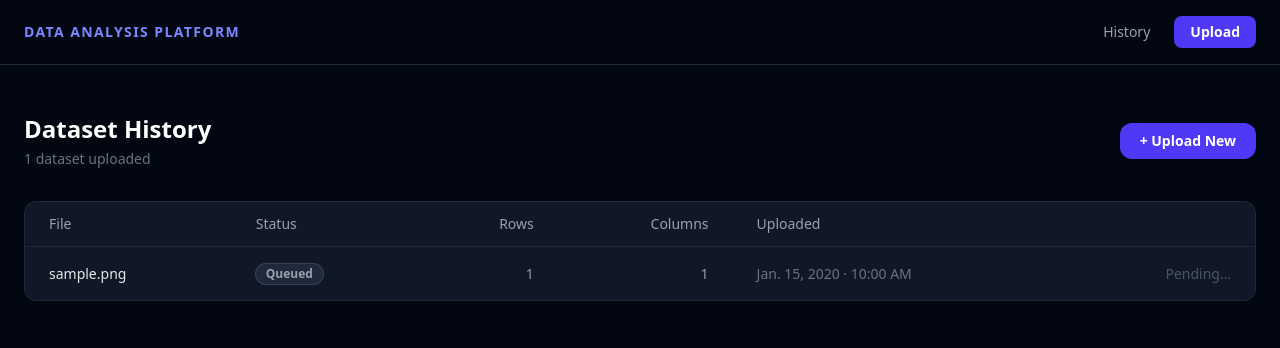
After one commit to alimustafa0/data-analysis-platform, a Django app: page /analysis/ in a window 1280 px wide. The commit adds this page. Shown: the top 348 px of the page. Run offline with Django 5.2, Linux system fonts and the light colour scheme; tables that the repository leaves empty hold one stand-in row (values such as "Sample post"); style sheets or scripts are compiled from the project's sources; parts of the project's set-up code (start-up, migrations or seed data) failed here and were passed over.

Commit message:
feat: add dataset history page and global navigation

```diff
--- a/apps/analysis/urls.py
+++ b/apps/analysis/urls.py
@@ -7,5 +7,7 @@ from . import views
 app_name: str = "analysis"
 
 urlpatterns = [
+    path("", views.dataset_list, name="list"),
     path("upload/", views.upload, name="upload"),
+    path("<uuid:pk>/", views.result, name="result"),
 ]
--- a/apps/analysis/views.py
+++ b/apps/analysis/views.py
@@ -2,8 +2,11 @@
 Views for the analysis app.
 """
 
+import uuid
+from pathlib import Path
+
 from django.http import HttpRequest, HttpResponse
-from django.shortcuts import redirect, render
+from django.shortcuts import get_object_or_404, redirect, render
 from django.views.decorators.http import require_http_methods
 
 from .forms import DatasetUploadForm
@@ -11,11 +14,22 @@ from .models import Dataset
 from .tasks import process_dataset
 
 
+def _format_file_size(size_bytes: int | None) -> str:
+    """Convert a raw byte count to a human-readable string."""
+    if not size_bytes:
+        return "—"
+    if size_bytes < 1024:
+        return f"{size_bytes} B"
+    if size_bytes < 1024 * 1024:
+        return f"{size_bytes / 1024:.1f} KB"
+    return f"{size_bytes / (1024 * 1024):.1f} MB"
+
+
 @require_http_methods(["GET", "POST"])
 def upload(request: HttpRequest) -> HttpResponse:
     """
     GET  — render the upload form.
-    POST — validate, save, dispatch background task, redirect.
+    POST — validate, persist, dispatch task, redirect to results.
     """
     if request.method == "POST":
         form = DatasetUploadForm(request.POST, request.FILES)
@@ -29,12 +43,68 @@ def upload(request: HttpRequest) -> HttpResponse:
             dataset.file = uploaded_file
             dataset.save()
 
-            # Dispatch to Celery — returns immediately, never blocks the view.
             process_dataset.delay(str(dataset.pk))
 
-            return redirect("analysis:upload")
+            # Redirect immediately — the result page handles the processing state.
+            return redirect("analysis:result", pk=dataset.pk)
 
     else:
         form = DatasetUploadForm()
 
     return render(request, "analysis/upload.html", {"form": form})
+
+
+@require_http_methods(["GET"])
+def result(request: HttpRequest, pk: uuid.UUID) -> HttpResponse:
+    """
+    Render the full analysis results dashboard.
+
+    Chart payloads are built here — the template stays logic-free and
+    only renders what it receives. Plotly consumes the JSON client-side.
+    """
+    dataset = get_object_or_404(Dataset, pk=pk)
+    analysis_result = getattr(dataset, "result", None)
+
+    # Build categorical chart payloads.
+    categorical_charts: list[dict] = []
+    if analysis_result and analysis_result.categorical_stats:
+        for col, stats in analysis_result.categorical_stats.items():
+            categorical_charts.append(
+                {
+                    "column": col,
+                    "cardinality": stats["cardinality"],
+                    "values": [item["value"] for item in stats["top_values"]],
+                    "counts": [item["count"] for item in stats["top_values"]],
+                }
+            )
+
+    # Build numeric chart payloads.
+    numeric_charts: list[dict] = []
+    if analysis_result and analysis_result.numeric_stats:
+        for col, stats in analysis_result.numeric_stats.items():
+            numeric_charts.append({"column": col, "stats": stats})
+
+    return render(
+        request,
+        "analysis/result.html",
+        {
+            "dataset": dataset,
+            "result": analysis_result,
+            "file_size": _format_file_size(dataset.file_size_bytes),
+            "categorical_charts": categorical_charts,
+            "numeric_charts": numeric_charts,
+            "numeric_stat_keys": ["count", "mean", "std", "min", "25%", "50%", "75%", "max"],
+            "overview_stats": [
+                ("Rows", f"{analysis_result.row_count:,}" if analysis_result else "—"),
+                ("Columns", analysis_result.column_count if analysis_result else "—"),
+                ("File size", _format_file_size(dataset.file_size_bytes)),
+                ("Duplicate rows", analysis_result.duplicate_row_count if analysis_result else "—"),
+            ],
+        },
+    )
+
+@require_http_methods(["GET"])
+def dataset_list(request: HttpRequest) -> HttpResponse:
+    """Render a history of all uploaded datasets."""
+    datasets = Dataset.objects.all()  # Already ordered by -created_at via Meta.
+    return render(request, "analysis/list.html", {"datasets": datasets})
--- /dev/null
+++ b/templates/analysis/list.html
@@ -0,0 +1,108 @@
+{% extends "base.html" %}
+
+{% block title %}History — Data Analysis Platform{% endblock %}
+
+{% block content %}
+<div class="mb-8 flex items-center justify-between">
+    <div>
+        <h1 class="text-2xl font-bold text-white">Dataset History</h1>
+        <p class="mt-1 text-sm text-gray-500">
+            {{ datasets.count }} dataset{{ datasets.count|pluralize }} uploaded
+        </p>
+    </div>
+    <a href="{% url 'analysis:upload' %}"
+       class="rounded-xl bg-indigo-600 px-5 py-2 text-sm font-semibold text-white shadow-lg hover:bg-indigo-500 transition">
+        + Upload New
+    </a>
+</div>
+
+{% if not datasets %}
+{# ── Empty state ───────────────────────────────────────────────────────────── #}
+<div class="rounded-xl border border-gray-800 bg-gray-900 px-6 py-20 text-center">
+    <p class="text-lg font-semibold text-white">No datasets yet</p>
+    <p class="mt-2 text-sm text-gray-500">Upload your first dataset to get started.</p>
+    <a href="{% url 'analysis:upload' %}"
+       class="mt-6 inline-block rounded-lg bg-indigo-600 px-5 py-2 text-sm font-semibold text-white hover:bg-indigo-500 transition">
+        Upload a Dataset
+    </a>
+</div>
+
+{% else %}
+{# ── Dataset table ─────────────────────────────────────────────────────────── #}
+<div class="overflow-hidden rounded-xl border border-gray-800 bg-gray-900">
+    <table class="w-full text-sm">
+        <thead>
+            <tr class="border-b border-gray-800">
+                <th class="px-6 py-3 text-left font-medium text-gray-400">File</th>
+                <th class="px-6 py-3 text-left font-medium text-gray-400">Status</th>
+                <th class="px-6 py-3 text-right font-medium text-gray-400">Rows</th>
+                <th class="px-6 py-3 text-right font-medium text-gray-400">Columns</th>
+                <th class="px-6 py-3 text-left font-medium text-gray-400">Uploaded</th>
+                <th class="px-6 py-3"></th>
+            </tr>
+        </thead>
+        <tbody class="divide-y divide-gray-800">
+            {% for ds in datasets %}
+            <tr class="transition hover:bg-gray-800/40">
+
+                {# Filename #}
+                <td class="max-w-xs truncate px-6 py-4 font-medium text-gray-200">
+                    {{ ds.original_filename }}
+                </td>
+
+                {# Status badge #}
+                <td class="px-6 py-4">
+                    {% if ds.status == "ready" %}
+                    <span class="inline-flex items-center gap-1.5 rounded-full bg-emerald-900/50 px-2.5 py-0.5 text-xs font-semibold text-emerald-400 ring-1 ring-emerald-700">
+                        <span class="h-1.5 w-1.5 rounded-full bg-emerald-400"></span>Ready
+                    </span>
+                    {% elif ds.status == "processing" %}
+                    <span class="inline-flex items-center gap-1.5 rounded-full bg-amber-900/50 px-2.5 py-0.5 text-xs font-semibold text-amber-400 ring-1 ring-amber-700">
+                        <span class="h-1.5 w-1.5 rounded-full bg-amber-400 animate-pulse"></span>Processing
+                    </span>
+                    {% elif ds.status == "failed" %}
+                    <span class="inline-flex items-center gap-1.5 rounded-full bg-red-900/50 px-2.5 py-0.5 text-xs font-semibold text-red-400 ring-1 ring-red-700">
+                        <span class="h-1.5 w-1.5 rounded-full bg-red-400"></span>Failed
+                    </span>
+                    {% else %}
+                    <span class="inline-flex items-center gap-1.5 rounded-full bg-gray-800 px-2.5 py-0.5 text-xs font-semibold text-gray-400 ring-1 ring-gray-700">
+                        Queued
+                    </span>
+                    {% endif %}
+                </td>
+
+                {# Row / column counts #}
+                <td class="px-6 py-4 text-right text-gray-400">
+                    {{ ds.row_count|default:"—" }}
+                </td>
+                <td class="px-6 py-4 text-right text-gray-400">
+                    {{ ds.column_count|default:"—" }}
+                </td>
+
+                {# Timestamp #}
+                <td class="px-6 py-4 text-gray-500">
+                    {{ ds.created_at|date:"N j, Y · g:i A" }}
+                </td>
+
+                {# Action #}
+                <td class="px-6 py-4 text-right">
+                    {% if ds.status == "ready" %}
+                    <a href="{% url 'analysis:result' pk=ds.pk %}"
+                       class="text-sm font-medium text-indigo-400 hover:text-indigo-300 transition">
+                        View →
+                    </a>
+                    {% elif ds.status == "failed" %}
+                    <span class="text-sm text-red-500">Failed</span>
+                    {% else %}
+                    <span class="text-sm text-gray-600">Pending…</span>
+                    {% endif %}
+                </td>
+
+            </tr>
+            {% endfor %}
+        </tbody>
+    </table>
+</div>
+{% endif %}
+
+{% endblock %}
--- a/templates/base.html
+++ b/templates/base.html
@@ -17,10 +17,23 @@
 <body class="h-full text-gray-100 antialiased">
 
     <!-- Global navigation placeholder — replaced in Phase 6 UI step -->
-    <header class="border-b border-gray-800 px-6 py-4">
-        <span class="text-sm font-semibold tracking-widest text-indigo-400 uppercase">
-            Data Analysis Platform
-        </span>
+    <header class="border-b border-gray-800">
+        <nav class="mx-auto flex max-w-7xl items-center justify-between px-6 py-4">
+            <a href="{% url 'core:home' %}"
+            class="text-sm font-semibold uppercase tracking-widest text-indigo-400 hover:text-indigo-300 transition">
+                Data Analysis Platform
+            </a>
+            <div class="flex items-center gap-6">
+                <a href="{% url 'analysis:list' %}"
+                class="text-sm text-gray-400 hover:text-white transition">
+                    History
+                </a>
+                <a href="{% url 'analysis:upload' %}"
+                class="rounded-lg bg-indigo-600 px-4 py-1.5 text-sm font-semibold text-white hover:bg-indigo-500 transition">
+                    Upload
+                </a>
+            </div>
+        </nav>
     </header>
 
     <main class="mx-auto max-w-7xl px-6 py-12">
```
